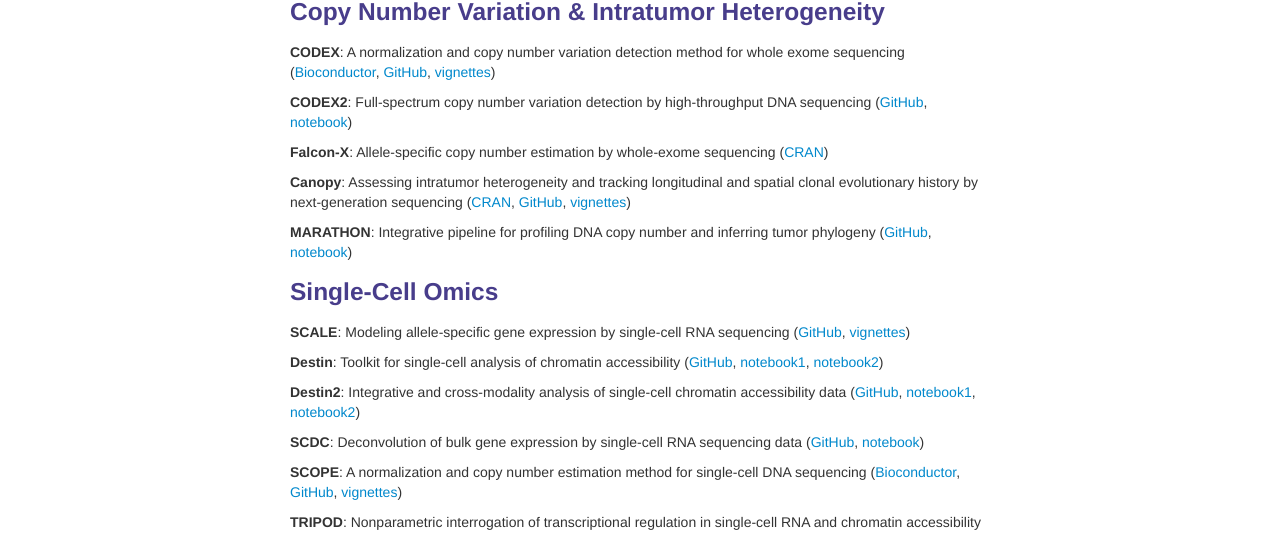
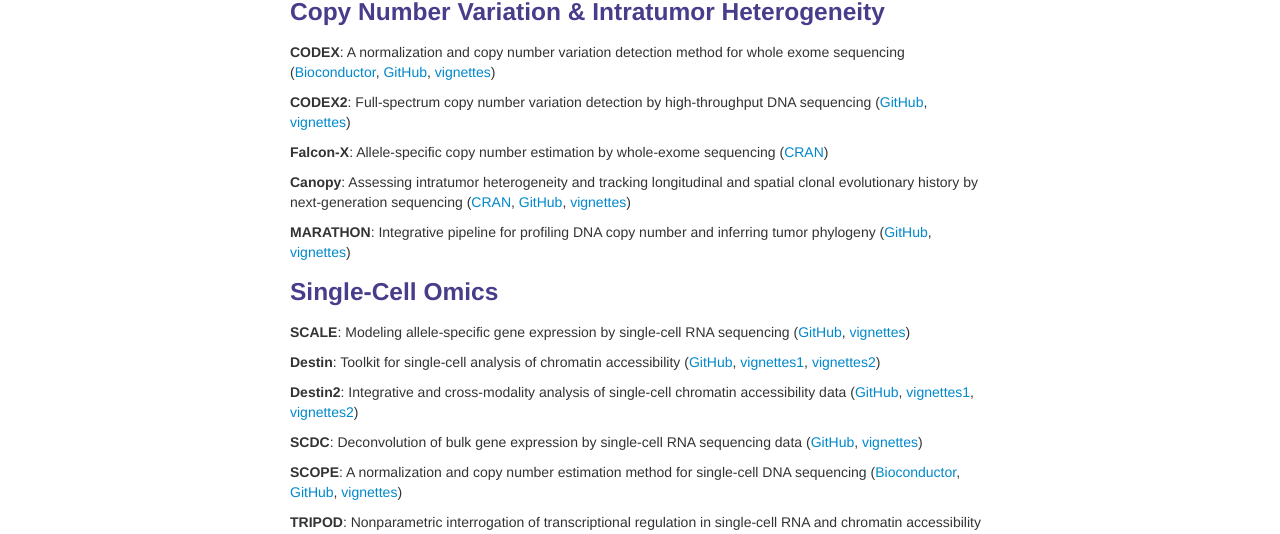
Before and after one commit to yuchaojiang/yuchaojiang.github.io, a Jekyll site: the page built from pages/software.md, in a window 1280 px wide. Shown: the part 170-704 px from the top of the page. Built offline with Jekyll 4.4.1, drawn with Linux system fonts in a browser that asks for light colours.

Commit message:
Update software.md

```diff
--- a/pages/software.md
+++ b/pages/software.md
@@ -8,23 +8,23 @@ description: Yuchao Jiang's software
 
 **CODEX**: A normalization and copy number variation detection method for whole exome sequencing ([Bioconductor](http://www.bioconductor.org/packages/release/bioc/html/CODEX.html), [GitHub](https://github.com/yuchaojiang/CODEX), [vignettes](http://www.bioconductor.org/packages/release/bioc/vignettes/CODEX/inst/doc/CODEX_vignettes.pdf))
 
-**CODEX2**: Full-spectrum copy number variation detection by high-throughput DNA sequencing ([GitHub](https://github.com/yuchaojiang/CODEX2), [notebook](http://htmlpreview.github.io/?https://github.com/yuchaojiang/CODEX2/blob/master/demo/CODEX2.html))
+**CODEX2**: Full-spectrum copy number variation detection by high-throughput DNA sequencing ([GitHub](https://github.com/yuchaojiang/CODEX2), [vignettes](http://htmlpreview.github.io/?https://github.com/yuchaojiang/CODEX2/blob/master/demo/CODEX2.html))
 
 **Falcon-X**: Allele-specific copy number estimation by whole-exome sequencing ([CRAN](https://CRAN.R-project.org/package=falconx))
 
 **Canopy**: Assessing intratumor heterogeneity and tracking longitudinal and spatial clonal evolutionary history by next-generation sequencing ([CRAN](https://cran.r-project.org/web/packages/Canopy/index.html), [GitHub](https://github.com/yuchaojiang/Canopy), [vignettes](https://cran.rstudio.com/web/packages/Canopy/vignettes/Canopy_vignettes.pdf))
 
-**MARATHON**: Integrative pipeline for profiling DNA copy number and inferring tumor phylogeny ([GitHub](https://github.com/yuchaojiang/MARATHON), [notebook](https://rawgit.com/yuchaojiang/MARATHON/master/notebook/MARATHON.html))
+**MARATHON**: Integrative pipeline for profiling DNA copy number and inferring tumor phylogeny ([GitHub](https://github.com/yuchaojiang/MARATHON), [vignettes](https://rawgit.com/yuchaojiang/MARATHON/master/notebook/MARATHON.html))
 
 ### Single-Cell Omics
 
 **SCALE**: Modeling allele-specific gene expression by single-cell RNA sequencing ([GitHub](https://github.com/yuchaojiang/SCALE), [vignettes](https://github.com/yuchaojiang/SCALE/blob/master/demo/SCALE_vignettes.pdf))
 
-**Destin**: Toolkit for single-cell analysis of chromatin accessibility ([GitHub](https://github.com/urrutiag/destin), [notebook1](https://rawgit.com/urrutiag/destin/master/package/vignettes/destinBuenrostroMouse.html), [notebook2](https://rawgit.com/urrutiag/destin/master/package/vignettes/destinPreisslP56.html))
+**Destin**: Toolkit for single-cell analysis of chromatin accessibility ([GitHub](https://github.com/urrutiag/destin), [vignettes1](https://rawgit.com/urrutiag/destin/master/package/vignettes/destinBuenrostroMouse.html), [vignettes2](https://rawgit.com/urrutiag/destin/master/package/vignettes/destinPreisslP56.html))
 
-**Destin2**: Integrative and cross-modality analysis of single-cell chromatin accessibility data ([GitHub](https://github.com/yuchaojiang/Destin2), [notebook1](http://htmlpreview.github.io/?https://github.com/yuchaojiang/Destin2/blob/main/package/vignettes/destin2vignette_pbmc.html), [notebook2](http://htmlpreview.github.io/?https://github.com/yuchaojiang/Destin2/blob/main/package/vignettes/destin2vignette_brain.html))
+**Destin2**: Integrative and cross-modality analysis of single-cell chromatin accessibility data ([GitHub](https://github.com/yuchaojiang/Destin2), [vignettes1](http://htmlpreview.github.io/?https://github.com/yuchaojiang/Destin2/blob/main/package/vignettes/destin2vignette_pbmc.html), [vignettes2](http://htmlpreview.github.io/?https://github.com/yuchaojiang/Destin2/blob/main/package/vignettes/destin2vignette_brain.html))
 
-**SCDC**: Deconvolution of bulk gene expression by single-cell RNA sequencing data ([GitHub](https://meichendong.github.io/SCDC), [notebook](https://meichendong.github.io/SCDC/articles/SCDC.html))
+**SCDC**: Deconvolution of bulk gene expression by single-cell RNA sequencing data ([GitHub](https://meichendong.github.io/SCDC), [vignettes](https://meichendong.github.io/SCDC/articles/SCDC.html))
 
 **SCOPE**: A normalization and copy number estimation method for single-cell DNA sequencing ([Bioconductor](https://bioconductor.org/packages/SCOPE/), [GitHub](https://github.com/rujinwang/SCOPE), [vignettes](http://bioconductor.org/packages/devel/bioc/vignettes/SCOPE/inst/doc/SCOPE_vignette.html))
 
```
